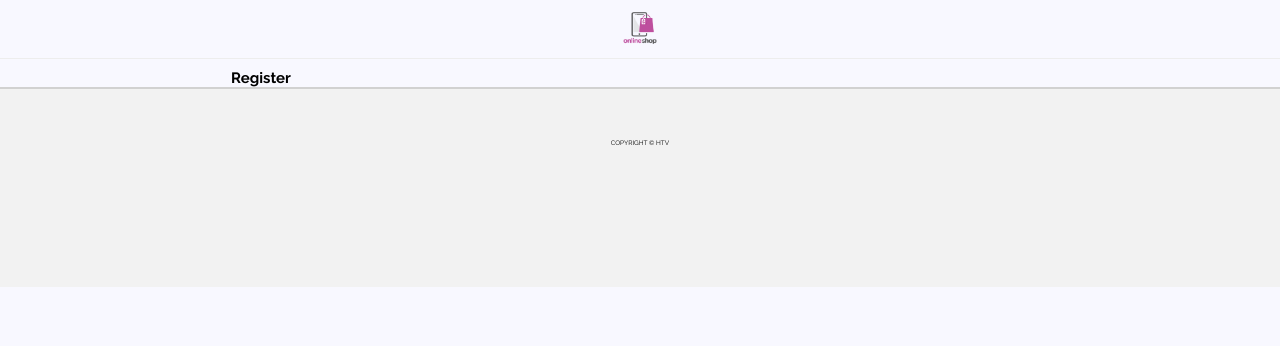
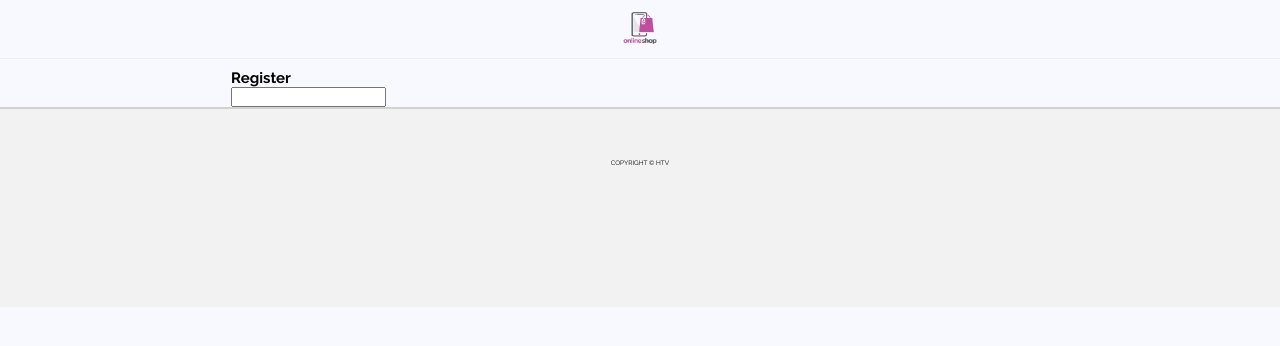
Before and after one commit to vhungg00/htv-react-todo-app, a React (Create React App) app: page /form-multiple in a window 1280 px wide. Shown: the top 346 px of the page. Built offline with nearby package versions, Linux system fonts and the light colour scheme.

Commit message:
OLS_2404

```diff
--- a/src/component/FormWithMultipleSteps/FormMultipleSteps.tsx
+++ b/src/component/FormWithMultipleSteps/FormMultipleSteps.tsx
@@ -21,7 +21,7 @@ export type FormRegister = {
 
 export const FormWithMultipleSteps: React.FC = () => {
 
-
+    const { register } = useForm<FormRegister>({ shouldUnregister: true })
 
     return (
         <>
@@ -31,7 +31,7 @@ export const FormWithMultipleSteps: React.FC = () => {
             <Container>
                 <h2 className='heading'>Register</h2>
                 <form id="regForm">
-
+                    <input {...register('fname')} />
                 </form>
             </Container>
         </>
```
